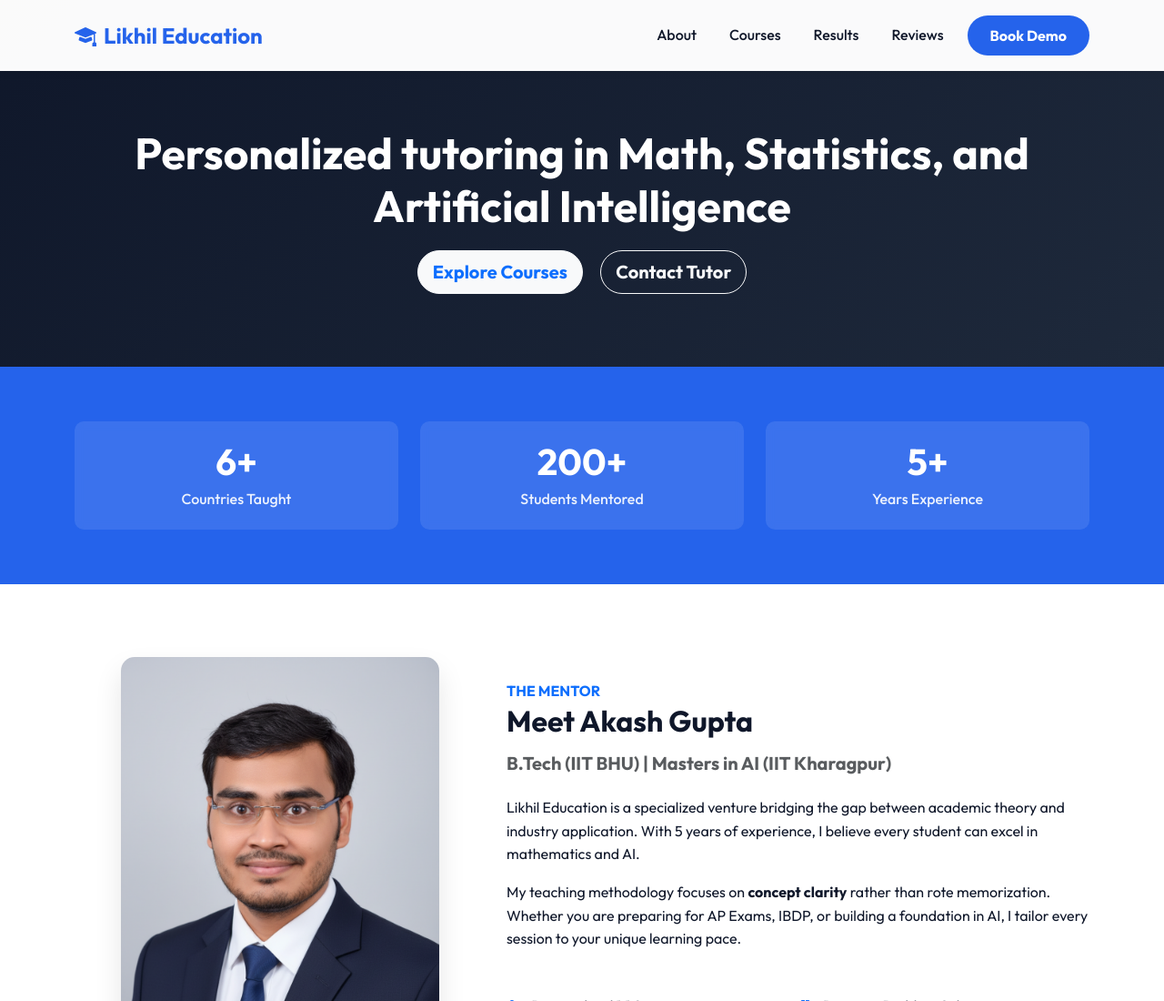
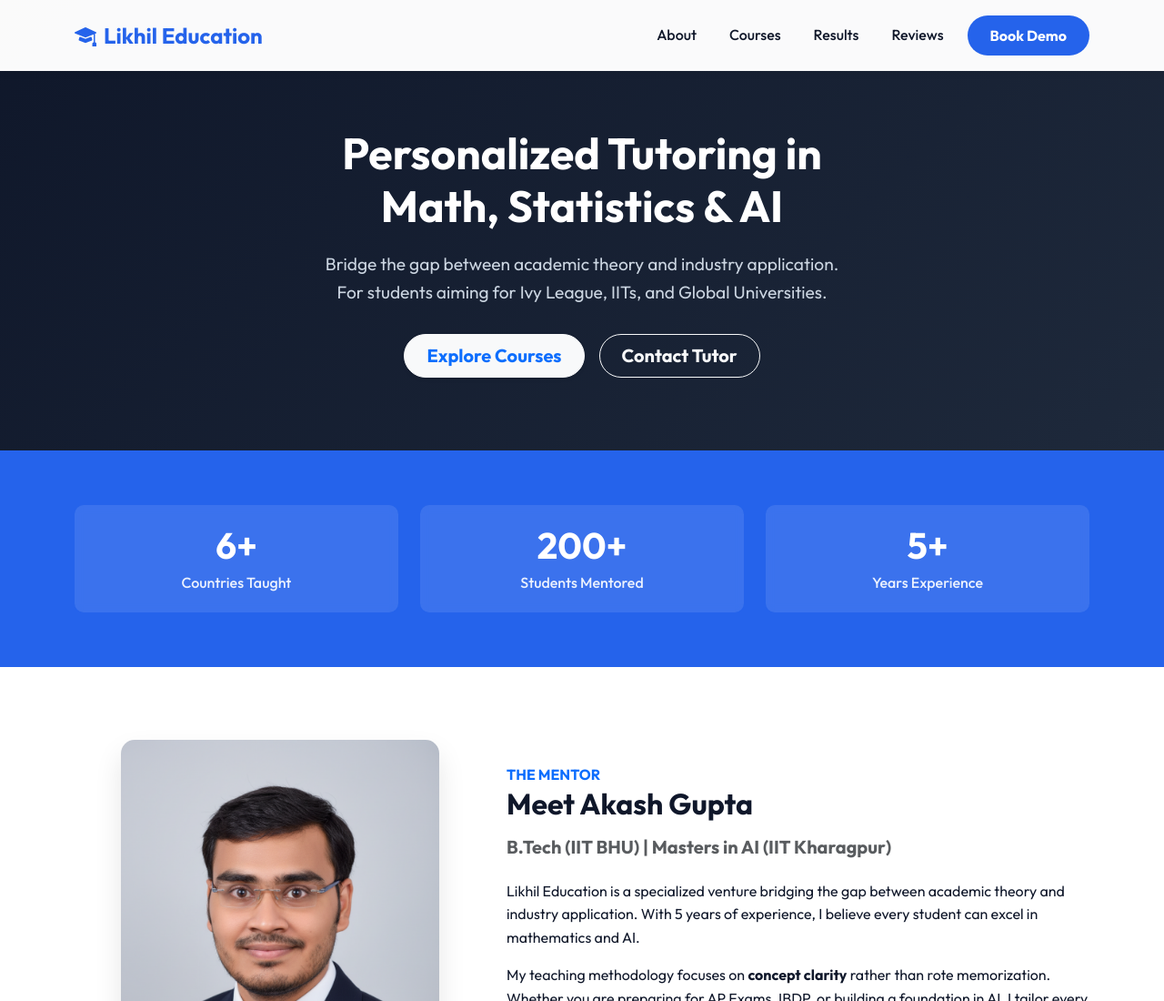
Before and after one commit to india134/Likhileducation, a plain HTML site: page index.html in a window 1280 px wide. Shown: the top 1100 px of the page at 91% size. Drawn offline with nearby package versions, Linux system fonts and the light colour scheme.

Commit message:
Update index.html

```diff
--- a/index.html
+++ b/index.html
@@ -223,11 +223,23 @@
 
 <section class="hero-section d-flex align-items-center">
     <div class="container">
-        <h1>Personalized tutoring in Math, Statistics, and Artificial Intelligence</h1>
+        <div class="row justify-content-center">
+            <div class="col-lg-10 text-center">
+                <h1 class="hero-title">
+                    Personalized Tutoring in <br>
+                    <span class="highlight-text">Math, Statistics & AI</span>
+                </h1>
 
-        <div>
-            <a href="#courses" class="btn btn-light btn-lg me-3 rounded-pill fw-bold text-primary">Explore Courses</a>
-            <a href="#contact" class="btn btn-outline-light btn-lg rounded-pill fw-bold">Contact Tutor</a>
+                <p class="hero-subtitle">
+                    Bridge the gap between academic theory and industry application. <br class="d-none d-md-block">
+                    For students aiming for Ivy League, IITs, and Global Universities.
+                </p>
+
+                <div class="d-flex justify-content-center gap-3 mt-4">
+                    <a href="#courses" class="btn btn-light btn-lg rounded-pill fw-bold text-primary px-4 shadow-sm">Explore Courses</a>
+                    <a href="#contact" class="btn btn-outline-light btn-lg rounded-pill fw-bold px-4">Contact Tutor</a>
+                </div>
+            </div>
         </div>
     </div>
 </section>
```
